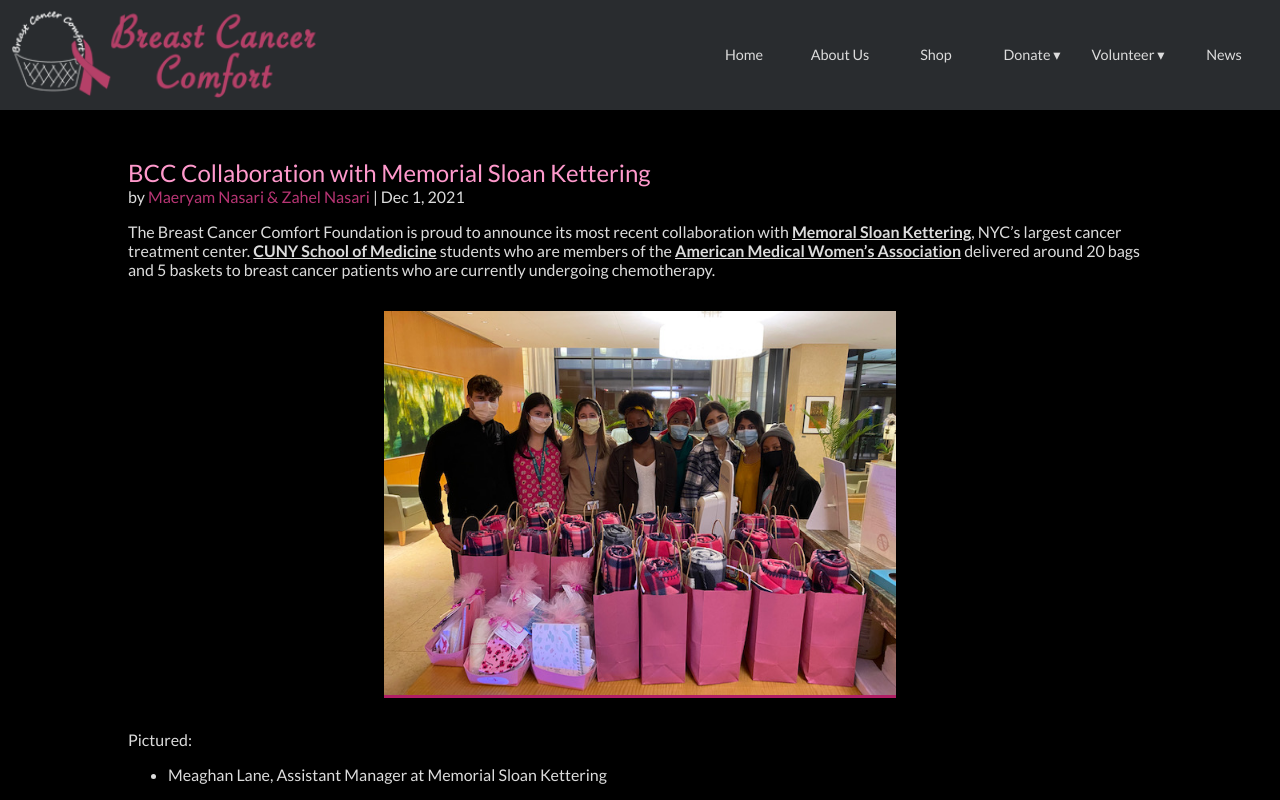
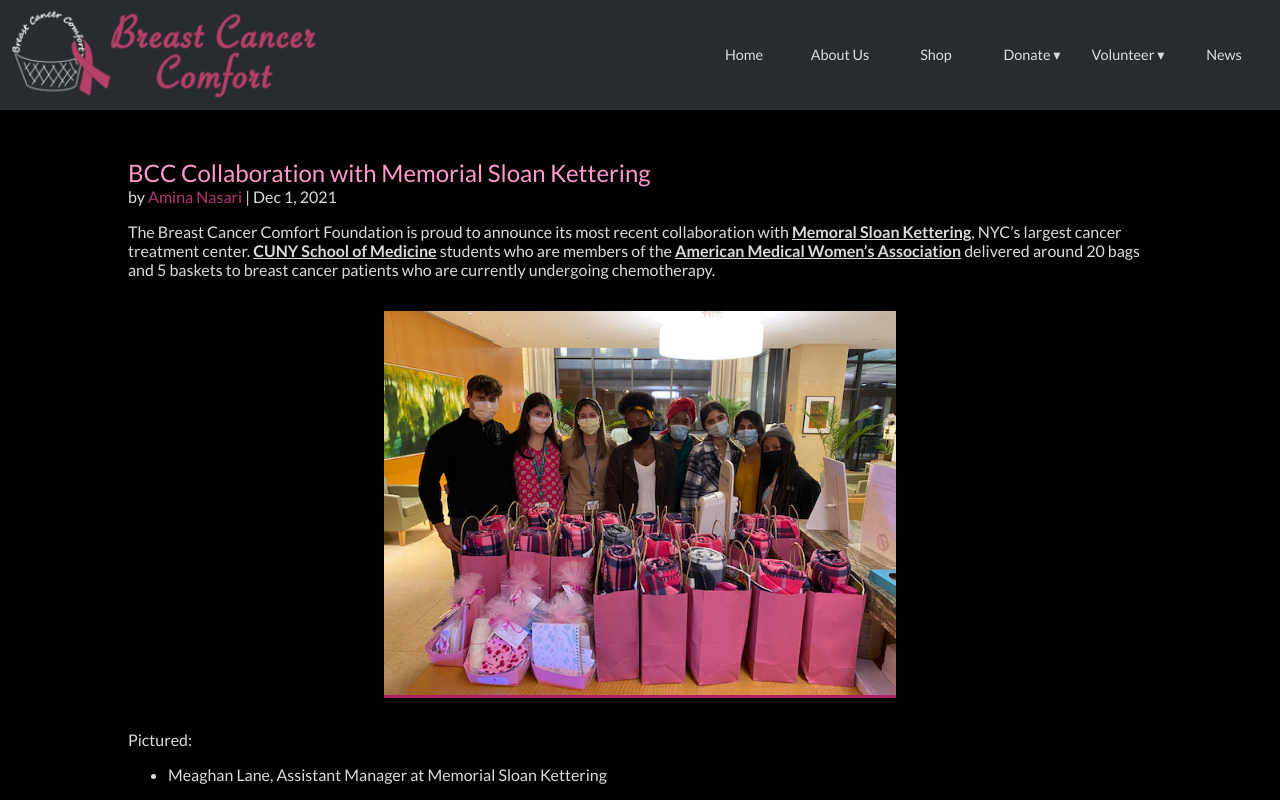
Before and after one commit to vishalicious213/bcc-v2, a Next.js app: page /news/2021-12-01 in a window 1280 px wide. Shown: the top 800 px of the page. Built offline with nearby package versions, Linux system fonts and the light colour scheme.

Commit message:
updated news/2021-12-01 attribution to Amina Nasari

```diff
--- a/pages/news.js
+++ b/pages/news.js
@@ -3,7 +3,7 @@ import styles from '../styles/Home.module.css'
 
 const posts = [
   // {id: '', date: '', url: '/news/', title: '', author: '', excerpt: ''},
-  // {id: '009', date: 'Dev 1, 2021', url: '/news/2021-12-01', title: 'BCC Collaboration with Memorial Sloan Kettering', author: 'Maeryam Nasari & Zahel Nasari', excerpt: 'The Breast Cancer Comfort Foundation is proud to announce its most recent collaboration with Memoral Sloan Kettering, NYC’s largest cancer treatment center. CUNY School of Medicine students who are members of the American Medical Women’s Association...'},
+  {id: '009', date: 'Dev 1, 2021', url: '/news/2021-12-01', title: 'BCC Collaboration with Memorial Sloan Kettering', author: 'Amina Nasari', excerpt: 'The Breast Cancer Comfort Foundation is proud to announce its most recent collaboration with Memoral Sloan Kettering, NYC’s largest cancer treatment center. CUNY School of Medicine students who are members of the American Medical Women’s Association...'},
   {id: '008', date: 'Nov 12, 2021', url: '/news/2021-11-12', title: '9th Annual Pink Cans 4 Cancer Fundraising Event', author: 'Ann M Rose Guarascio', excerpt: 'Treasurer Ann Guarascio and Volunteer Sara Guarascio attended the 9th Annual Pink Cans 4 Cancer fundraising event on November 8 at Bar Grazie Cantina, Massapequa NY. We welcome the opportunity to forge relationships with like regional organizations...'},
   {id: '007', date: 'Sep 01, 2021', url: '/news/2021-09-01', title: 'Making Strides Against Breast Cancer 2021', author: 'Maeryam Nasari & Zahel Nasari', excerpt: 'On October 17th, 2021, the Breast Cancer Comfort Foundation (BCCF) will be joining the American Cancer Society in Making Strides Against Breast Cancer. The event will take place at Jones Beach Field 5 from 7:00 A.M. to 11:00 A.M. Due to the coronavirus pandemic...'},
   {id: '006', date: 'Jan 17, 2021', url: '/news/2021-01-17', title: 'How We Started and What We Do', author: 'Alaha Nasari', excerpt: 'Nearly five years ago, Breast Cancer Comfort was founded by survivor Deborah Cavolo. Like many other women, Debi felt there was an absence of community and conversation about breast cancer. Women diagnosed with breast cancer face issues that significantly impact their...'},
--- a/pages/news/2021-12-01.js
+++ b/pages/news/2021-12-01.js
@@ -18,7 +18,7 @@ export default function Post() {
         <main className={styles.main}>
             <div className='post'>
                 <h2 className='no-space-below'>BCC Collaboration with Memorial Sloan Kettering</h2>
-                <p className='no-space-above'>by <span>Maeryam Nasari & Zahel Nasari</span> | Dec 1, 2021</p>
+                <p className='no-space-above'>by <span>Amina Nasari</span> | Dec 1, 2021</p>
                 <p>The Breast Cancer Comfort Foundation is proud to announce its most recent collaboration with <a className='link' target="_blank" rel="noopener" href='https://www.mskcc.org/'>Memoral Sloan Kettering</a>, NYC’s largest cancer treatment center. <a className='link' target="_blank" rel="noopener" href='https://www.ccny.cuny.edu/csom'>CUNY School of Medicine</a> students who are members of the <a className='link' target="_blank" rel="noopener" href='https://www.amwa-doc.org/'>American Medical Women’s Association</a> delivered around 20 bags and 5 baskets to breast cancer patients who are currently undergoing chemotherapy.</p>
 
                 <div className='img-container'>
```
